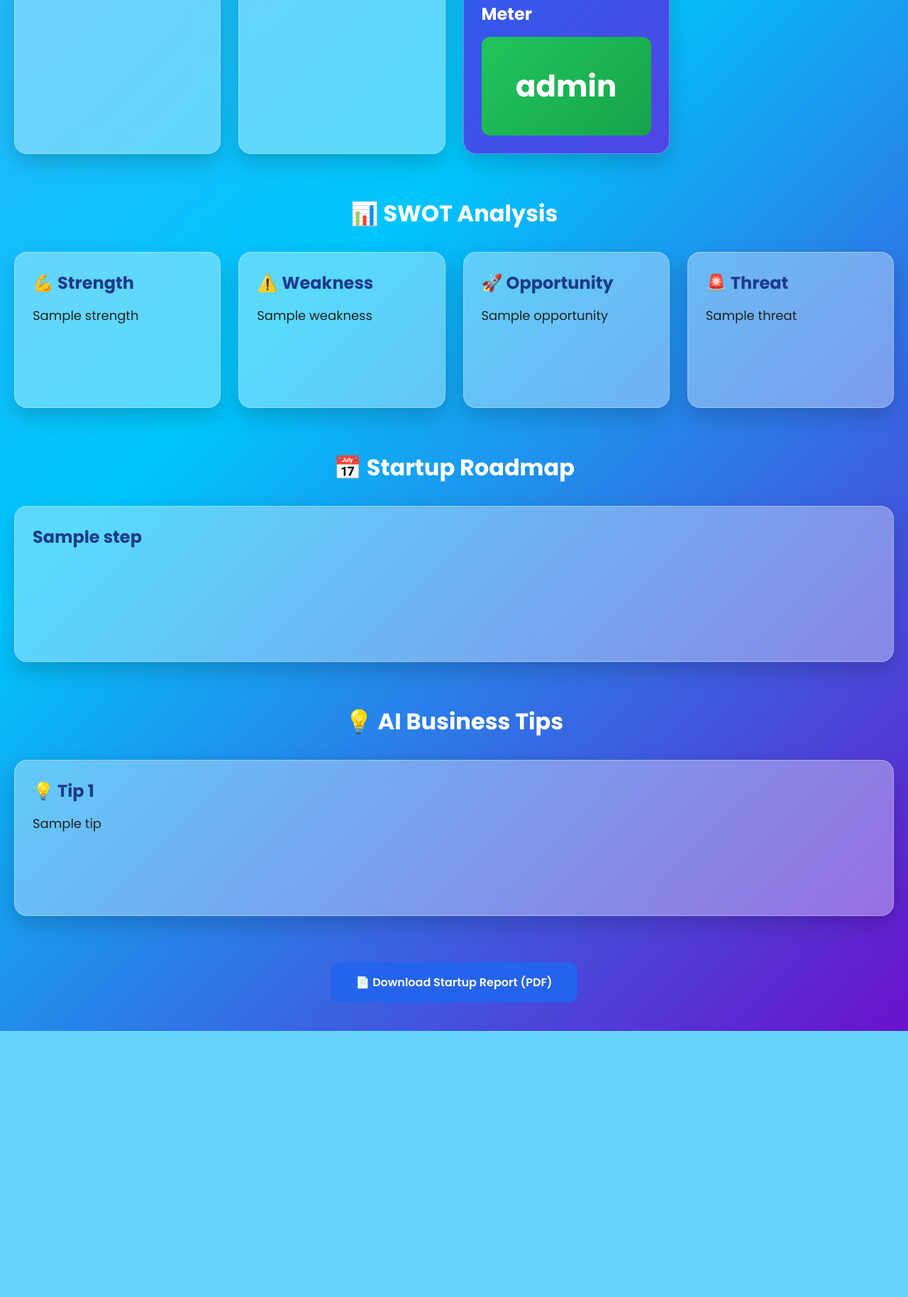
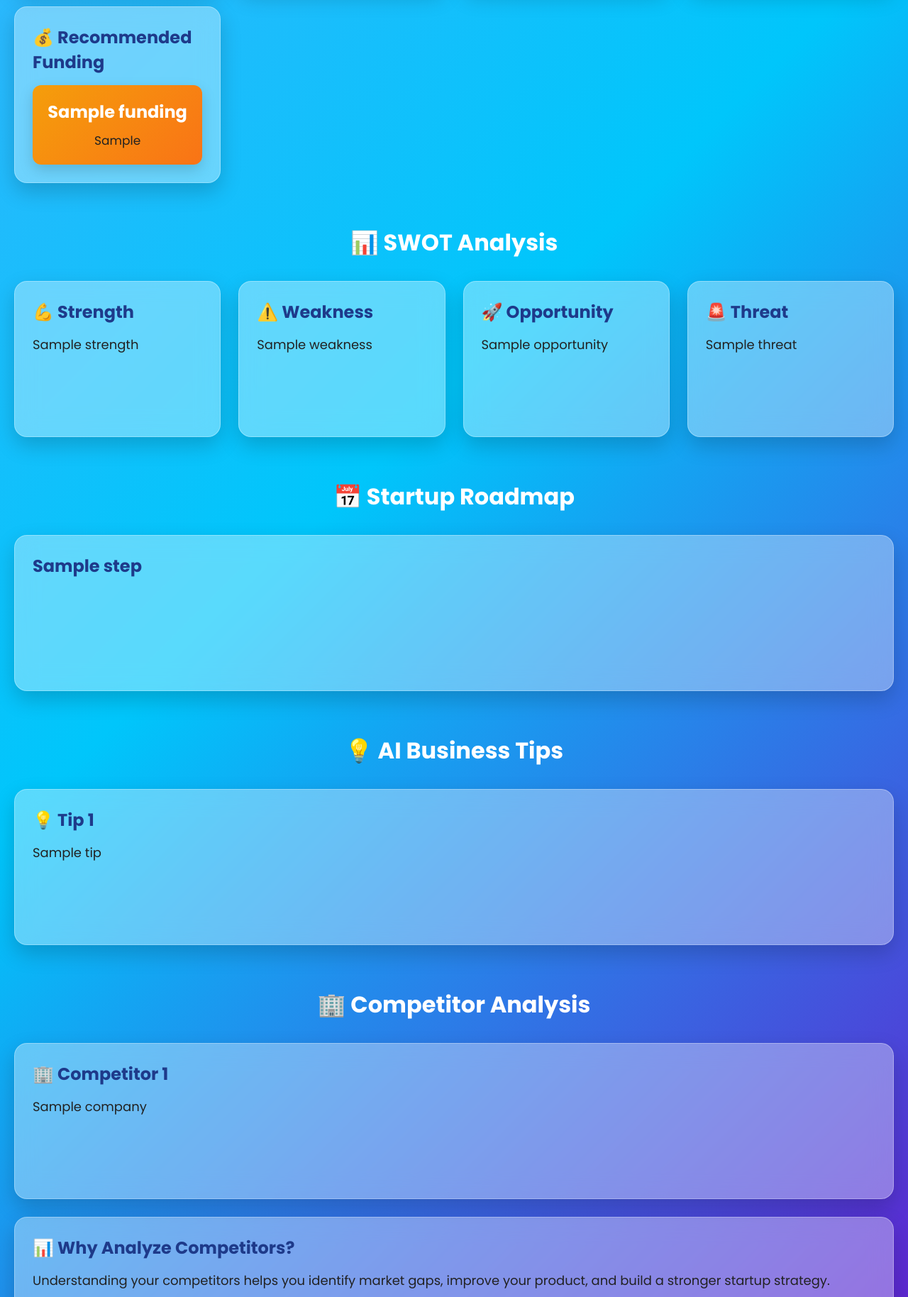
Before and after one commit to Vaishnaviv-p/AI-Startup-Idea-Generator, a Flask app: template templates/index.html in a window 1280 px wide. Shown: the part 1012-2840 px from the top of the page at 71% size. Before the commit the page ends 2465 px from the top, so only its background shows below. Run offline with Flask 3, Linux system fonts and the light colour scheme; the template is opened without the code that fills it: most values are stand-ins (such as "Sample title", 1, 10 or a date in 2020).

Commit message:
Version 14.2 Added Competitor Analysis

```diff
--- a/startup_data.py
+++ b/startup_data.py
@@ -47,6 +47,11 @@
     "development_time": "8 Months",
     "market_potential": "Very High",
     "category": "Healthcare Technology",
+    "competitors": [
+    "Practo",
+    "Apollo 24/7",
+    "Tata 1mg"
+],
 
     "business_tips": [
         "Ensure patient data privacy.",
@@ -91,6 +96,11 @@
     "development_time": "5 Months",
     "market_potential": "High",
     "category": "Education Technology",
+    "competitors": [
+    "BYJU'S",
+    "Unacademy",
+    "Coursera"
+],
 
     "business_tips": [
         "Create engaging learning experiences.",
@@ -135,7 +145,11 @@
     "development_time": "10 Months",
     "market_potential": "Very High",
     "category": "FinTech",
-
+"competitors": [
+    "Zerodha",
+    "Groww",
+    "Paytm Money"
+],
     "business_tips": [
         "Focus on strong security measures.",
         "Follow financial regulations.",
@@ -178,6 +192,11 @@
     "development_time": "7 Months",
     "market_potential": "Medium",
     "category": "AgriTech",
+    "competitors": [
+    "DeHaat",
+    "CropIn",
+    "AgroStar"
+],
 
     "business_tips": [
         "Collaborate with local farmers.",
@@ -222,6 +241,11 @@
     "development_time": "6 Months",
     "market_potential": "High",
     "category": "Artificial Intelligence",
+    "competitors": [
+    "OpenAI",
+    "Google",
+    "Microsoft"
+],
 
     "business_tips": [
         "Validate your idea before scaling.",
--- a/static/style.css
+++ b/static/style.css
@@ -254,3 +254,30 @@
     font-size:20px;
 
 }
+/* ---------- Funding Recommendation ---------- */
+
+.funding-box{
+
+    margin-top:15px;
+    padding:20px;
+    border-radius:12px;
+    background:linear-gradient(135deg,#f59e0b,#f97316);
+    color:white;
+    text-align:center;
+    box-shadow:0 8px 20px rgba(0,0,0,.15);
+
+}
+
+.funding-box h3{
+
+    font-size:24px;
+    margin-bottom:10px;
+
+}
+
+.funding-box p{
+
+    font-size:17px;
+    line-height:1.6;
+
+}
--- a/templates/index.html
+++ b/templates/index.html
@@ -86,6 +86,8 @@
             <span class="badge">{{ result.category }}</span>
         </div>
 
+<!-- Startup Score -->
+
 <div class="info-card score-card">
 
     <h2>⭐ Startup Score</h2>
@@ -93,18 +95,40 @@
     <h3>{{ result.score }}/100</h3>
 
     <div class="progress-bar">
+
         <div class="progress-fill"
              style="width: {{ result.score }}%;">
         </div>
+
     </div>
 
-<br>
+</div>
+
+<!-- Success Meter -->
+
+<div class="info-card">
 
     <h2>🏆 Startup Success Meter</h2>
 
     <div class="success-box">
 
         <h3>{{ result.success_level }}</h3>
+
+    </div>
+
+</div>
+
+<!-- Funding Recommendation -->
+
+<div class="info-card">
+
+    <h2>💰 Recommended Funding</h2>
+
+    <div class="funding-box">
+
+        <h3>{{ result.funding }}</h3>
+
+        <p>{{ result.funding_reason }}</p>
 
     </div>
 
@@ -190,6 +214,42 @@
     </div>
 
 </div>
+<!-- Competitor Analysis -->
+
+<div class="tips-section">
+
+    <h1>🏢 Competitor Analysis</h1>
+
+    <div class="dashboard">
+
+        {% for company in result.competitors %}
+
+        <div class="info-card">
+
+            <h2>🏢 Competitor {{ loop.index }}</h2>
+
+            <p>{{ company }}</p>
+
+        </div>
+
+        {% endfor %}
+
+    </div>
+
+    <br>
+
+    <div class="info-card">
+
+        <h2>📊 Why Analyze Competitors?</h2>
+
+        <p>
+            Understanding your competitors helps you identify market gaps,
+            improve your product, and build a stronger startup strategy.
+        </p>
+
+    </div>
+
+</div>
 <br>
 
 <div style="text-align:center; margin-top:40px;">
--- a/webapp.py
+++ b/webapp.py
@@ -64,6 +64,7 @@
 
         score = random.randint(75, 100)
 
+        # Success Meter
         if score >= 90:
             success_level = "🚀 Excellent Chance of Success"
         elif score >= 80:
@@ -72,6 +73,23 @@
             success_level = "👍 Good Potential"
         else:
             success_level = "⚠️ Needs Improvement"
+
+        # Funding Recommendation
+        if score >= 95:
+            funding = "Venture Capital"
+            funding_reason = "The startup has excellent growth potential and is suitable for VC funding."
+
+        elif score >= 90:
+            funding = "Angel Investment"
+            funding_reason = "The startup shows strong potential and is attractive to angel investors."
+
+        elif score >= 80:
+            funding = "Seed Funding"
+            funding_reason = "The startup is ideal for early-stage seed investment."
+
+        else:
+            funding = "Bootstrapping"
+            funding_reason = "The startup can begin with personal funds before seeking investors."
 
         result = {
 
@@ -92,21 +110,23 @@
             "score": score,
             "success_level": success_level,
 
+            "funding": funding,
+            "funding_reason": funding_reason,
+
             "strength": random.choice(strengths),
             "weakness": random.choice(weaknesses),
             "opportunity": random.choice(opportunities),
             "threat": random.choice(threats),
 
             "roadmap": roadmap,
-            "business_tips": data["business_tips"]
+            "business_tips": data["business_tips"],
+            "competitors": data["competitors"]
 
         }
 
         latest_result = result
 
     return render_template("index.html", result=result)
-
-
 @app.route("/download")
 def download():
 
```
Lines whose indentation alone changed are shown as unchanged.
